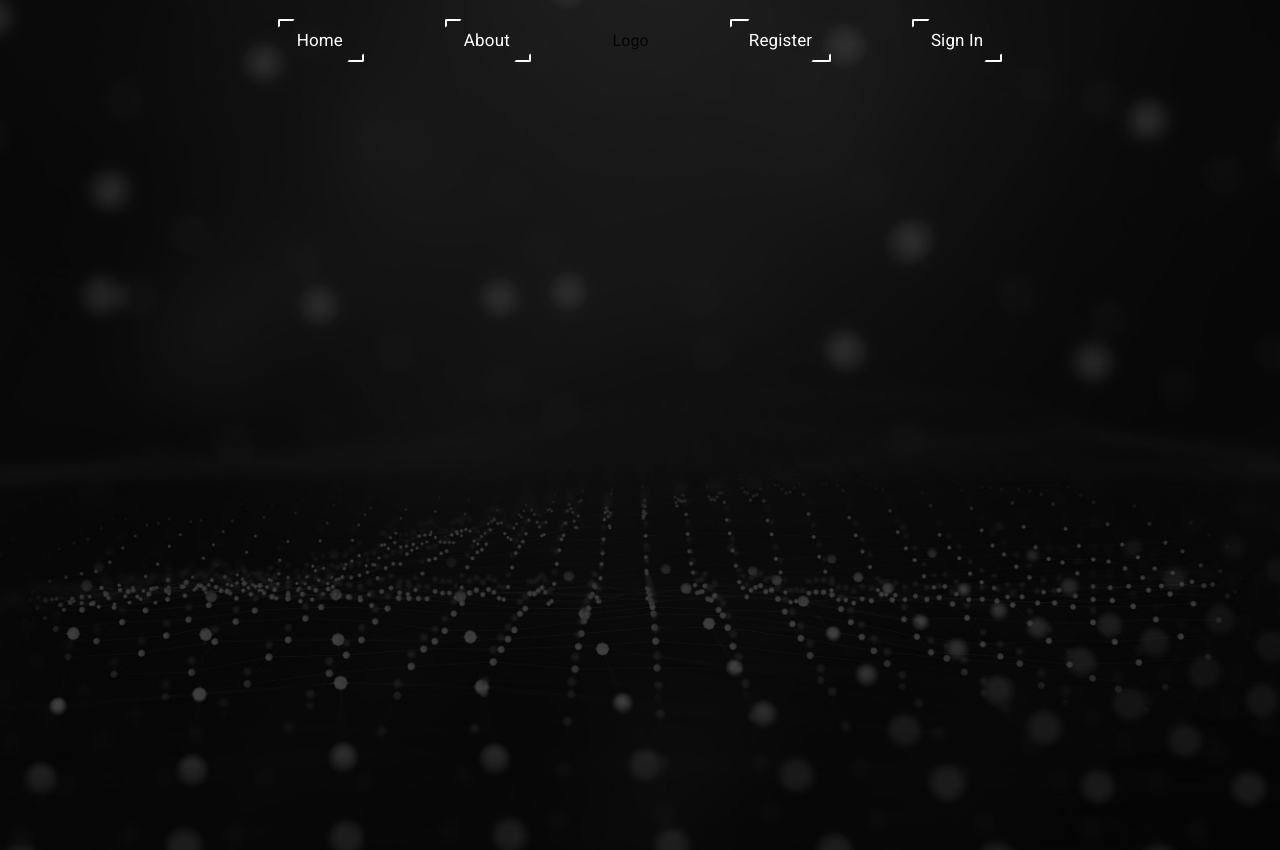
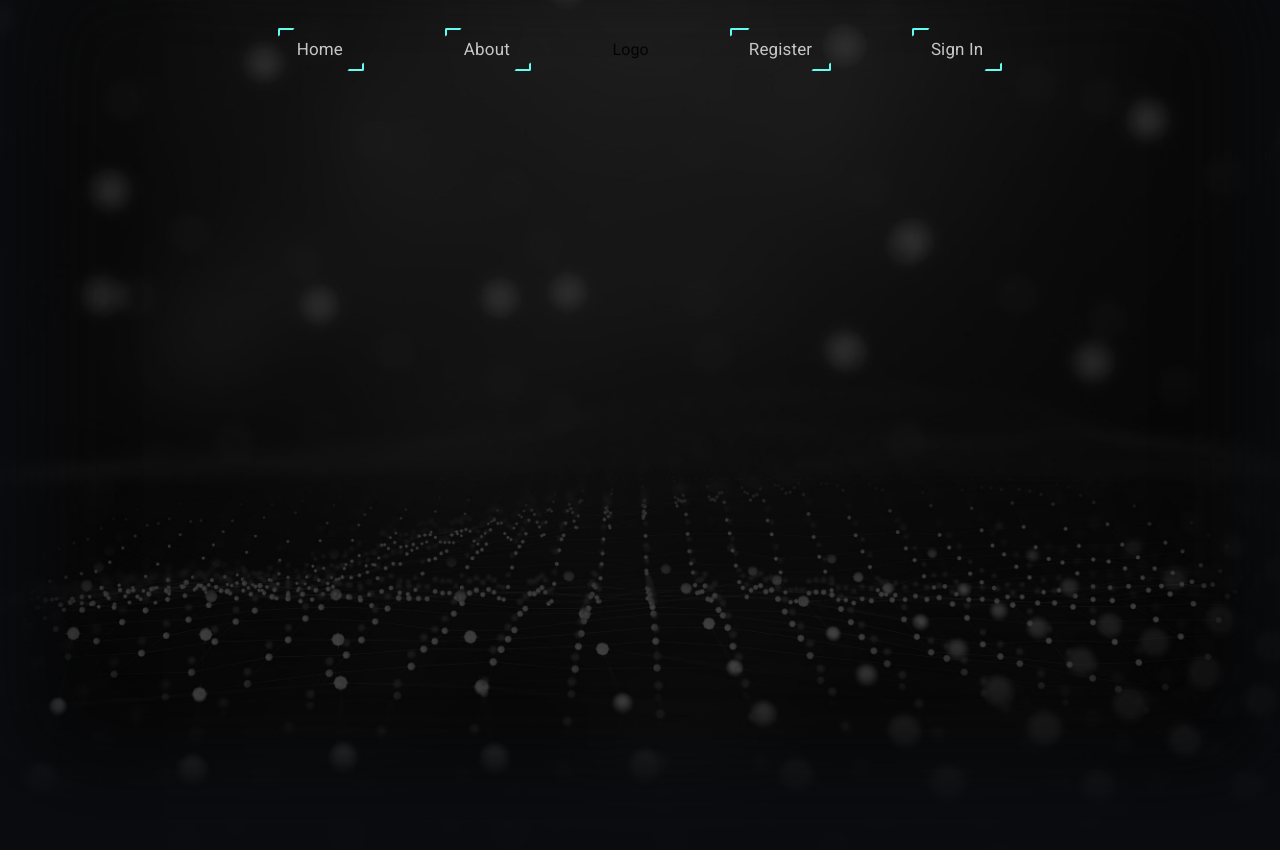
Before and after one commit to EgidijusPetrauskas/expense-tracker, a React (Create React App) app: page / in a window 1280 px wide. Built offline with nearby package versions, Linux system fonts and the light colour scheme.

Commit message:
(chore): add theme to navbar

```diff
--- a/src/pages/home-page/sections/intro-section/index.tsx
+++ b/src/pages/home-page/sections/intro-section/index.tsx
@@ -13,6 +13,7 @@ const IntroSection: React.FC = () => (
       backgroundImage: `url(${Image})`,
       backgroundPosition: 'center',
       backgroundSize: 'cover',
+      boxShadow: 'inset 5px -60px 90px 30px #0B0C10',
     }}
   />
 );
--- a/src/partials/navbar/navbar-styles.tsx
+++ b/src/partials/navbar/navbar-styles.tsx
@@ -2,7 +2,7 @@ import { styled } from '@mui/material';
 
 import { NavLink } from 'react-router-dom';
 
-const StyledNavbarButton = styled(NavLink)({
+const StyledNavbarButton = styled(NavLink)(({ theme }) => ({
   position: 'relative',
   padding: '0.5em 1.1em',
   border: 'none',
@@ -13,8 +13,7 @@ const StyledNavbarButton = styled(NavLink)({
   fontSize: 17,
   maxHeight: 42.5,
   minWidth: 86,
-  color: 'white',
-  // change color
+  color: theme.palette.primary.light,
   '&::after, &::before': {
     content: '""',
     display: 'block',
@@ -31,28 +30,24 @@ const StyledNavbarButton = styled(NavLink)({
     right: 0,
     borderTopColor: 'transparent',
     borderLeftColor: 'transparent',
-    borderBottomColor: 'white',
-    borderRightColor: 'white',
-    // change color
+    borderBottomColor: theme.palette.primary.main,
+    borderRightColor: theme.palette.primary.main,
   },
   '&::before': {
     top: 0,
     left: 0,
     borderBottomColor: 'transparent',
     borderRightColor: 'transparent',
-    borderTopColor: 'white',
-    borderLeftColor: 'white',
-    // change color
+    borderTopColor: theme.palette.primary.main,
+    borderLeftColor: theme.palette.primary.main,
   },
   '&:hover:after, &:hover:before': {
     width: '100%',
     height: '100%',
   },
-
-  // '&.active:after, &.active:before': {
-  //   width: '70%',
-  //   height: '70%',
-  // },
-});
+  '&:hover': {
+    color: theme.palette.common.white,
+  },
+}));
 
 export default StyledNavbarButton;
--- a/src/styles/theme.ts
+++ b/src/styles/theme.ts
@@ -5,8 +5,8 @@ const theme: Theme = createTheme();
 const customTheme: Theme = createTheme({
   palette: {
     primary: {
-      main: '#66FCF10',
-      dark: '#C5C6C7',
+      main: '#66FCF1',
+      light: '#C5C6C7',
     },
 
     secondary: {
@@ -29,8 +29,8 @@ const customTheme: Theme = createTheme({
       display: 'flex',
       justifyContent: 'space-around',
       alignItems: 'center',
-      minHeight: 65,
-      pt: 2,
+      minHeight: 75,
+      pt: 3,
       [theme.breakpoints.down('md')]: {
         width: 1,
       },
```
